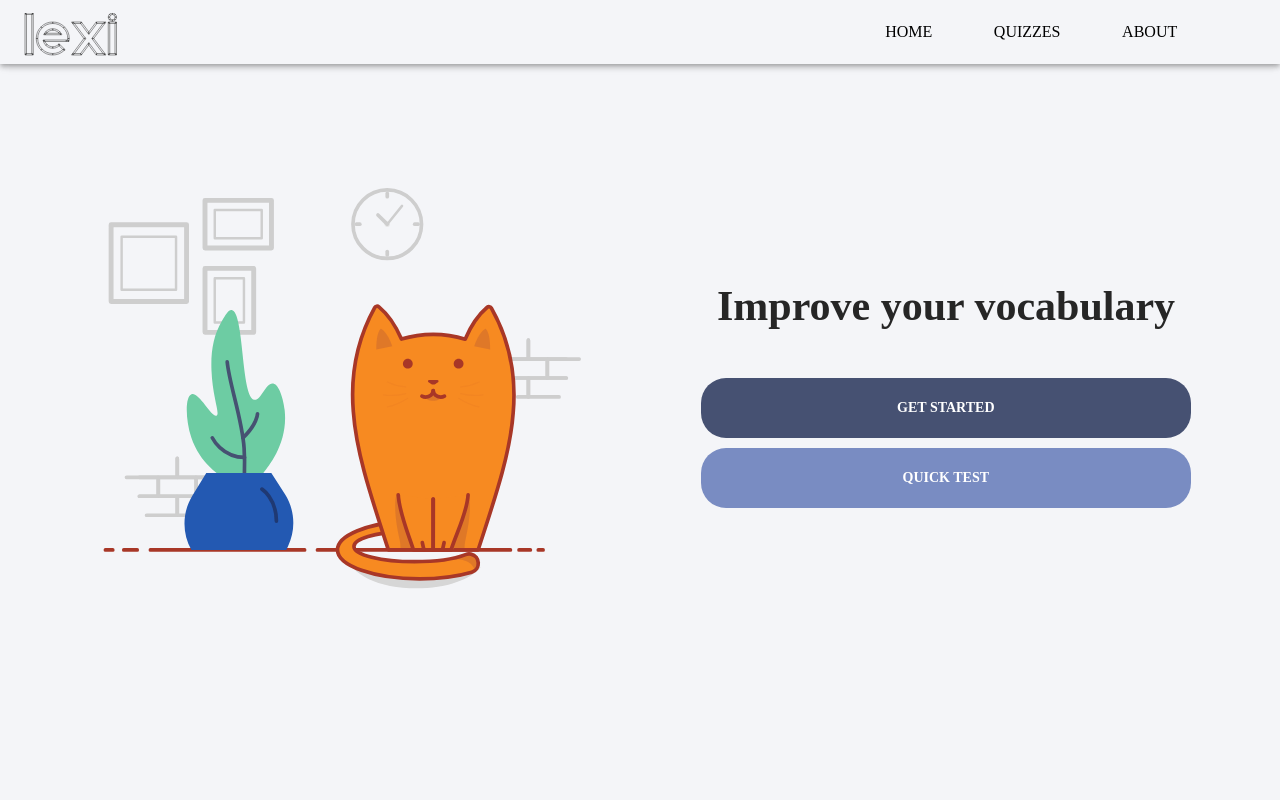
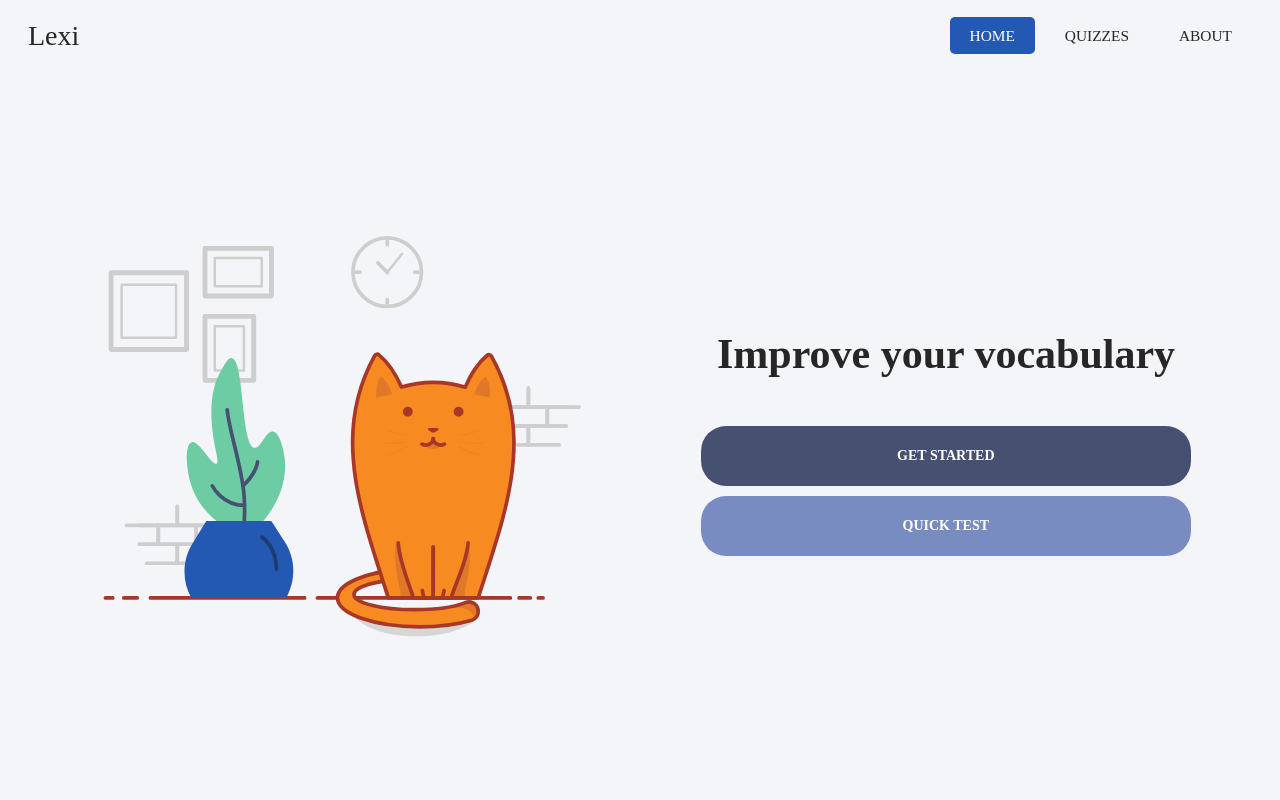
Before and after one commit to Srijanmukherjee007/lexi, a Next.js app in the folder client/: page / in a window 1280 px wide. Shown: the top 800 px of the page. Built offline with nearby package versions, Linux system fonts and the light colour scheme; a web font is replaced by a local one.

Commit message:
added navbar

```diff
--- /dev/null
+++ b/client/src/components/Commons/Navbar.jsx
@@ -0,0 +1,34 @@
+import useScrollTrigger from "@material-ui/core/useScrollTrigger";
+import styles from "@styles/Navbar.module.scss";
+
+function HideOnScroll(props) {
+  const { children, window } = props;
+  const trigger = useScrollTrigger({ target: window ? window() : undefined });
+
+  return (
+    <Slide appear={false} direction="down" in={!trigger}>
+      {children}
+    </Slide>
+  );
+}
+
+export default function Navbar({ innerRef }) {
+  return (
+    <div className={styles.navbar} ref={innerRef}>
+      <div className={styles.navbar__nav}>
+        <div className={styles.navbar__title}>Lexi</div>
+        <ul className={styles.navbar__nav__links}>
+          <li>
+            <a href="/" className={styles.navbar__nav__link__active}>
+              Home
+            </a>
+            <a href="/">Quizzes</a>
+            <a href="/">About</a>
+          </li>
+        </ul>
+      </div>
+    </div>
+  );
+}
+
+export { styles };
--- a/client/src/components/HomePage/Landing.jsx
+++ b/client/src/components/HomePage/Landing.jsx
@@ -1,15 +1,23 @@
 import Image from "next/image";
 import { Button } from "@material-ui/core";
-import Navbar from "@components/Navbar";
-import AnimatedLogo from "@components/AnimatedLogo";
 import clsx from "clsx";
 
-export default function Landing({ styles }) {
+export default function Landing({ styles, innerRef }) {
   return (
-    <>
+    <div ref={innerRef}>
       <div className={styles.landing}>
-        <Navbar />
-        {/* <div className={styles.landing__title}>Lexi</div> */}
+        <div className={styles.landing__nav}>
+          <div className={styles.landing__title}>Lexi</div>
+          <ul className={styles.landing__nav__links}>
+            <li>
+              <a href="/" className={styles.landing__nav__link__active}>
+                Home
+              </a>
+              <a href="/">Quizzes</a>
+              <a href="/">About</a>
+            </li>
+          </ul>
+        </div>
 
         <div className={styles.landing__hero}>
           <div className={styles.landing__image__container}>
@@ -39,6 +47,6 @@ export default function Landing({ styles }) {
           </div>
         </div>
       </div>
-    </>
+    </div>
   );
 }
--- a/client/src/components/Navbar.js
+++ /dev/null
@@ -1,100 +0,0 @@
-import React from "react";
-import {
-  AppBar,
-  makeStyles,
-  Toolbar,
-  Typography,
-  Slide,
-} from "@material-ui/core";
-import clsx from "clsx";
-import Link from "next/link";
-import useScrollTrigger from "@material-ui/core/useScrollTrigger";
-import dynamic from "next/dynamic";
-import theme from "src/theme";
-
-const AnimatedLogo = dynamic(() => import("../components/AnimatedLogo"), {
-  ssr: false,
-});
-
-const useStyles = makeStyles((theme) => ({
-  appbar: {
-    background: "transparent",
-    // display: "flex",
-  },
-  appbarContentsLabel: {
-    ...theme.mixins.toolbar,
-    display: "flex",
-    justifyContent: "center",
-    alignItems: "center",
-    fontSize: "1.12rem",
-    textTransform: "uppercase",
-    padding: "0 2.5%",
-    // borderRight: '1px solid white',
-    // borderLeft: '1px solid white',
-    background: "transparent",
-    transition: "background 200ms ease-in-out",
-    color: "black",
-    cursor: "pointer",
-    "&:hover": {
-      background: `#ebecf0`,
-    },
-  },
-  startDiv: {
-    marginLeft: "auto",
-    // borderLeft: '1px solid white',
-  },
-  endDiv: {
-    marginRight: "3rem",
-  },
-  aboutUs: {
-    display: "flex",
-    width: "100%",
-  },
-}));
-
-function HideOnScroll(props) {
-  const { children, window } = props;
-  const trigger = useScrollTrigger({ target: window ? window() : undefined });
-
-  return (
-    <Slide appear={false} direction="down" in={!trigger}>
-      {children}
-    </Slide>
-  );
-}
-export default function Navbar() {
-  const classes = useStyles();
-  return (
-    <HideOnScroll>
-      <AppBar className={classes.appbar} elevation={4}>
-        <Toolbar>
-          <div
-            style={{
-              transform: "scale(0.25)",
-              // alignSelf: "flex-start",
-              ...theme.mixins.toolbar,
-              marginTop: "-25px",
-            }}
-          >
-            <AnimatedLogo />
-          </div>
-          <Link href="#">
-            <div
-              className={clsx(classes.appbarContentsLabel, classes.startDiv)}
-            >
-              <Typography>Home</Typography>
-            </div>
-          </Link>
-          <Link href="#">
-            <div className={clsx(classes.appbarContentsLabel)}>
-              <Typography>Quizzes</Typography>
-            </div>
-          </Link>
-          <div className={clsx(classes.appbarContentsLabel, classes.endDiv)}>
-            <Typography>About</Typography>
-          </div>
-        </Toolbar>
-      </AppBar>
-    </HideOnScroll>
-  );
-}
--- a/client/src/pages/HomePage.jsx
+++ b/client/src/pages/HomePage.jsx
@@ -3,11 +3,43 @@ import Footer from "@components/Commons/Footer";
 import styles from "@styles/Home.module.scss";
 import { Button, Divider } from "@material-ui/core";
 import clsx from "clsx";
+import Navbar, { styles as navbarStyles } from "@components/Commons/Navbar";
+import { useEffect, useRef } from "react";
 
 export default function Home() {
+  const navbarRef = useRef();
+  const landingRef = useRef();
+
+  useEffect(() => {
+    if (!navbarRef || !landingRef) {
+      return;
+    }
+
+    // initialize observer
+    const options = {
+      rootMargin: "-50px 0px 0px 0px",
+      thershold: 0,
+    };
+
+    const observer = new IntersectionObserver((entries) => {
+      if (entries.length == 0) {
+        return;
+      }
+
+      const { isIntersecting } = entries[0];
+      navbarRef.current.classList.toggle(navbarStyles.hidden, isIntersecting);
+    }, options);
+
+    observer.observe(landingRef.current);
+
+    observer;
+    return () => {};
+  }, [navbarRef, landingRef]);
+
   return (
     <div className={styles.home}>
-      <Landing styles={styles} />
+      <Navbar innerRef={navbarRef} />
+      <Landing styles={styles} innerRef={landingRef} />
       <QuizMode styles={styles} />
       <Divider variant="middle" />
       <About styles={styles} />
--- a/client/src/pages/LandingPage.js
+++ b/client/src/pages/LandingPage.js
@@ -11,7 +11,7 @@ import {
 import myTheme from "../theme";
 import clsx from "clsx";
 import Link from "next/link";
-import Navbar from "../components/Navbar";
+import Navbar from "../components/Commons/Navbar";
 const AnimatedLogo = dynamic(() => import("../components/AnimatedLogo"), {
   ssr: false,
 });
--- a/client/src/pages/QuizzesListing.js
+++ b/client/src/pages/QuizzesListing.js
@@ -1,7 +1,7 @@
 import React, { useEffect } from "react";
 import { Container, Grid } from "@material-ui/core";
 import { makeStyles } from "@material-ui/core";
-import Navbar from "../components/Navbar";
+import Navbar from "@components/Commons/Navbar";
 import QuizzesListingItem from "../components/QuizzesListingItem";
 import { useQuery, gql } from "@apollo/client";
 
--- a/client/styles/Home.module.scss
+++ b/client/styles/Home.module.scss
@@ -13,8 +13,11 @@
     opacity: 0;
     transform: scale(0);
   }
+  90% {
+    opacity: 1;
+    transform: scale(1.2);
+  }
   100% {
-    opacity: 1;
     transform: scale(1);
   }
 }
@@ -47,6 +50,46 @@
     justify-content: space-between;
     box-sizing: border-box;
 
+    .landing__nav {
+      display: flex;
+      justify-content: space-between;
+      align-items: center;
+
+      .landing__nav__links {
+        list-style: none;
+        margin: 0;
+        padding: 0;
+        display: flex;
+
+        li {
+          padding-left: 10px;
+          a {
+            padding: 10px 20px;
+            color: #262626;
+            font-size: 1.1em;
+            transition: 100ms ease-in;
+            border-radius: 5px;
+            user-select: none;
+            margin-left: 10px;
+            text-transform: uppercase;
+
+            &.landing__nav__link__active {
+              background-color: #2359b2;
+              color: #fff;
+              cursor: initial;
+            }
+
+            &:not(&.landing__nav__link__active):hover,
+            &:not(&.landing__nav__link__active):focus {
+              filter: brightness(1.1);
+              background-color: #2359b2;
+              color: #fff;
+            }
+          }
+        }
+      }
+    }
+
     .landing__title {
       font-size: 2em;
     }
@@ -63,6 +106,8 @@
         .landing__image {
           width: 100%;
           height: 100%;
+          user-select: none;
+          pointer-events: none;
         }
       }
 
@@ -76,6 +121,7 @@
         .landing__call_to_action_catchphrase {
           font-size: 3em;
           font-weight: bold;
+          @include animation("pop 250ms 0ms ease");
         }
 
         .landing__call_to_action_button {
@@ -89,12 +135,12 @@
           height: 60px;
           font-weight: bold;
           position: relative !important;
-          @include animation("pop 1s 1s both");
+          @include animation("pop 250ms 200ms both ease");
         }
 
         .landing__call_to_action_button_quick_test {
           background-color: #798cc2;
-          @include animation("pop 1s 2s both");
+          @include animation("pop 250ms 445ms both ease");
         }
       }
     }
--- /dev/null
+++ b/client/styles/Navbar.module.scss
@@ -0,0 +1,61 @@
+.navbar {
+  position: fixed;
+  top: 0;
+  left: 0;
+  width: 100%;
+  height: 50px;
+  background: #eaebee;
+  z-index: 999;
+  box-shadow: 0 2px 5px #eee;
+  padding: 1em 3em;
+
+  &.hidden {
+    display: none;
+  }
+
+  .navbar__nav {
+    width: 100%;
+    height: 100%;
+    display: flex;
+    justify-content: space-between;
+    align-items: center;
+
+    .navbar__nav__links {
+      list-style: none;
+      margin: 0;
+      padding: 0;
+      display: flex;
+
+      li {
+        padding-left: 10px;
+        a {
+          padding: 10px 20px;
+          color: #262626;
+          font-size: 1.1em;
+          transition: 100ms ease-in;
+          border-radius: 5px;
+          user-select: none;
+          margin-left: 10px;
+          text-transform: uppercase;
+
+          &.navbar__nav__link__active {
+            background-color: #2359b2;
+            color: #fff;
+            cursor: initial;
+          }
+
+          &:not(&.navbar__nav__link__active):hover,
+          &:not(&.navbar__nav__link__active):focus {
+            filter: brightness(1.1);
+            background-color: #2359b2;
+            color: #fff;
+          }
+        }
+      }
+    }
+  }
+
+  .navbar__title {
+    font-size: 2em;
+  }
+}
```
Lines whose indentation alone changed are shown as unchanged.
